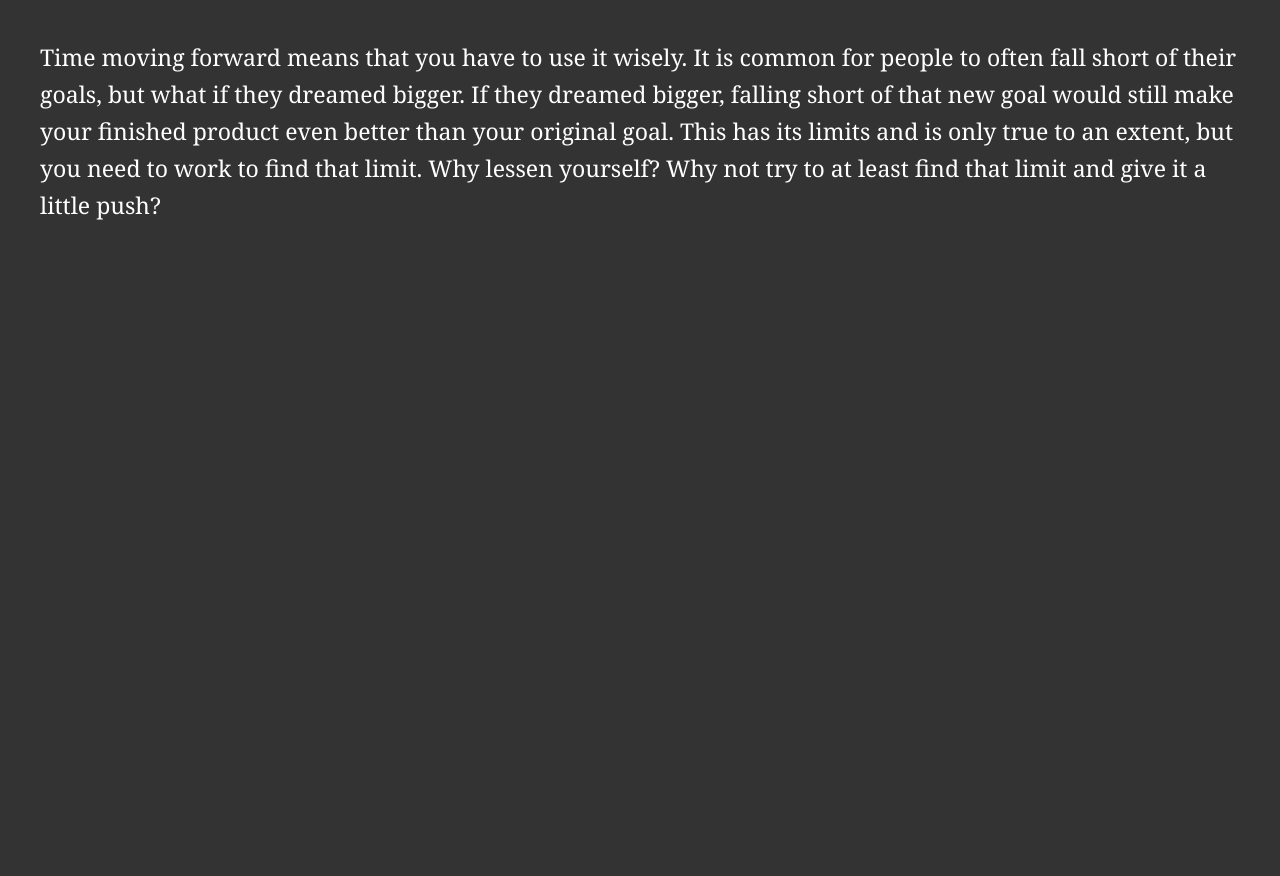
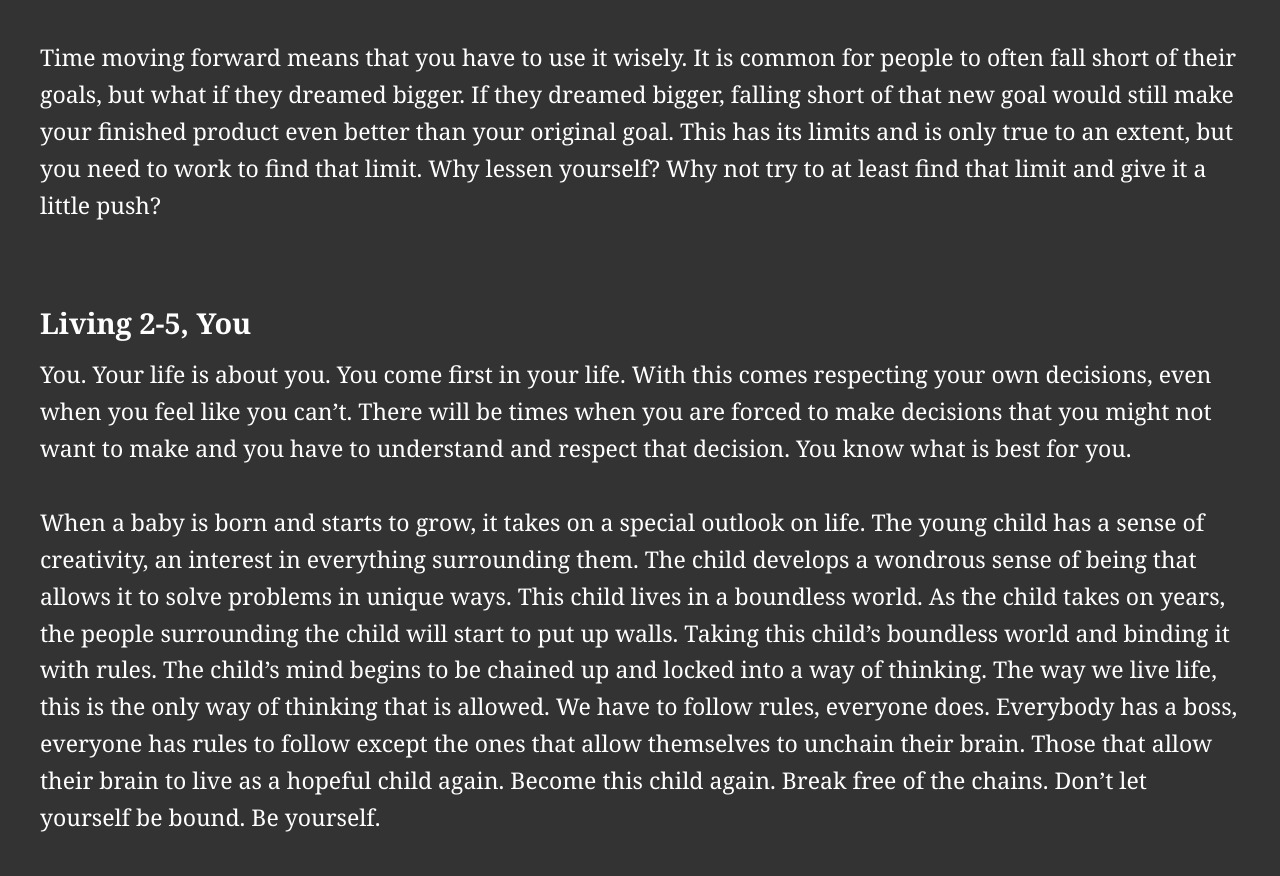
Before and after one commit to odigosbook/odigosbook.github.io, a plain HTML site: page index.html in a window 1280 px wide. Shown: the part 6093-6969 px from the top of the page. Before the commit the page ends 6393 px from the top, so only its background shows below. Drawn offline with Linux system fonts and the light colour scheme.

Commit message:
Update index.html

```diff
--- a/index.html
+++ b/index.html
@@ -180,5 +180,16 @@ Time moving forward means that you have to use it wisely. It is common for peopl
     </div>
 
 
+    <div class="chapter">
+        <div class="chapter-title">Living 2-5, You</div>
+        <div class="chapter-text">
+
+You. Your life is about you. You come first in your life. With this comes respecting your own decisions, even when you feel like you can’t. There will be times when you are forced to make decisions that you might not want to make and you have to understand and respect that decision. You know what is best for you. <br>
+<br>
+When a baby is born and starts to grow, it takes on a special outlook on life. The young child has a sense of creativity, an interest in everything surrounding them. The child develops a wondrous sense of being that allows it to solve problems in unique ways. This child lives in a boundless world. As the child takes on years, the people surrounding the child will start to put up walls. Taking this child’s boundless world and binding it with rules. The child’s mind begins to be chained up and locked into a way of thinking. The way we live life, this is the only way of thinking that is allowed. We have to follow rules, everyone does. Everybody has a boss, everyone has rules to follow except the ones that allow themselves to unchain their brain. Those that allow their brain to live as a hopeful child again. Become this child again. Break free of the chains. Don’t let yourself be bound. Be yourself.<br>
+<br>
+        </div>
+    </div>
+
 </body>
 </html>
```
